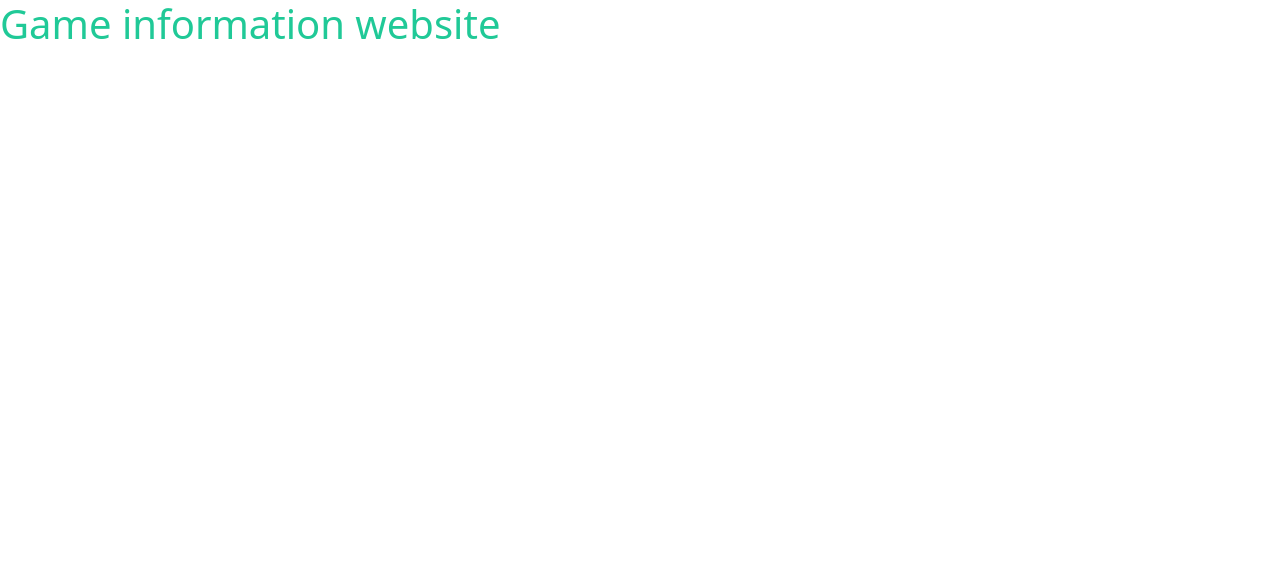
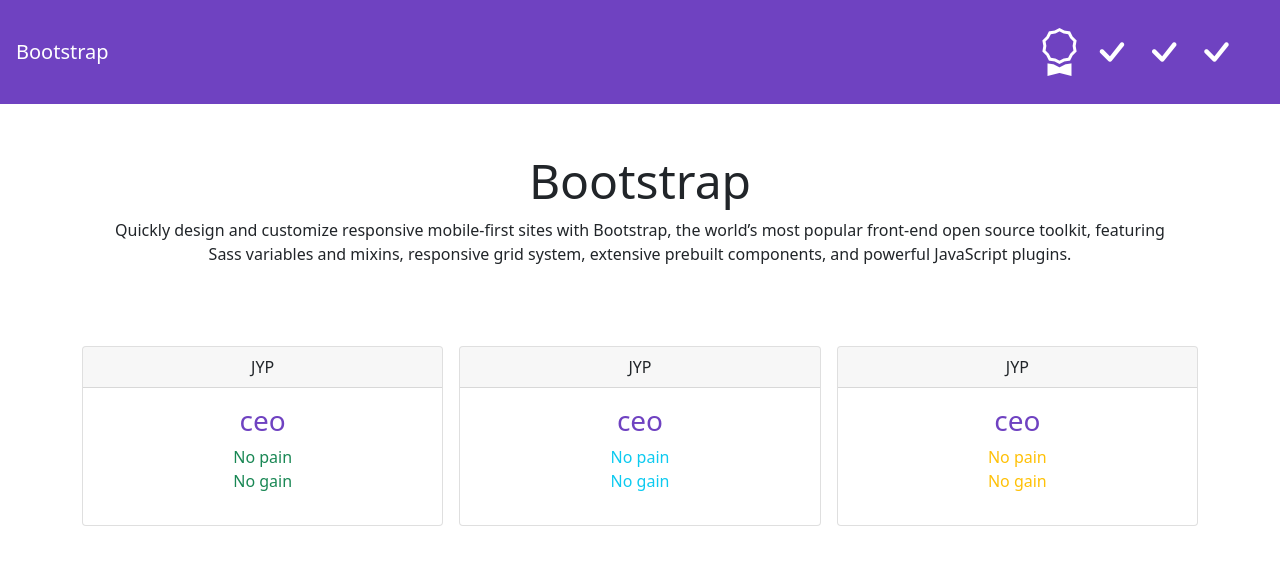
Before and after one commit to DragooCho/Game_information_website, a website: page index.html in a window 1280 px wide. Drawn offline with nearby package versions, Linux system fonts and the light colour scheme.

Commit message:
부트스트랩5  예제구현 완료

```diff
--- a/index.html
+++ b/index.html
@@ -6,8 +6,73 @@
     <meta name="viewport" content="width=device-width, initial-scale=1.0">
     <title>Game information website</title>
     <link rel="stylesheet" href="css/main.css">
+    <link rel="stylesheet" href="node_modules/bootstrap-icons/font/bootstrap-icons.css">
 </head>
 <body>
-    <h1 class="text-primary">Game information website</h1>
+    <header class="d-flex flex-column align-items-center flex-md-row p-3 bg-primary">
+        <h1 class="h5 my-0 me-md-auto">Bootstrap</h1>
+        <nav class="my-2 my-md-0 me-md-4">
+            <a href="#" >
+                <i class="bi bi-award cfs-5"></i>
+            </a>
+            <a href="#" >
+                <i class="bi bi-check cfs-5"></i>
+            </a>
+            <a href="#" >
+                <i class="bi bi-check cfs-5"></i>
+            </a>
+            <a href="#" >
+                <i class="bi bi-check cfs-5"></i>
+            </a>
+        </nav>
+    </header>
+
+    <section class="container">
+        <div class="p-3 pt-md-5 pb-md-4 text-center">
+            <h2 class="cfs-5">Bootstrap</h2>
+            <p>Quickly design and customize responsive mobile-first sites with Bootstrap,
+                the world’s most popular front-end open source toolkit,
+                featuring Sass variables and mixins, responsive grid system,
+                extensive prebuilt components, and powerful JavaScript plugins.</p>
+        </div>
+        <div class="g-3 row mb-5 text-center my-4">
+            <div class="col-12 col-md-4">
+                <div class="card">
+                    <div class="card-header">JYP</div>
+                    <div class="card-body">
+                        <h3 class="card-title text-primary">ceo</h3>
+                        <ul class="list-unstyled text-success">
+                            <li>No pain</li>
+                            <li>No gain</li>
+                        </ul>
+                    </div>
+                </div>
+            </div>
+            <div class="col-12 col-md-4">
+                <div class="card">
+                    <div class="card-header">JYP</div>
+                    <div class="card-body">
+                        <h3 class="card-title text-primary">ceo</h3>
+                        <ul class="list-unstyled text-info">
+                            <li>No pain</li>
+                            <li>No gain</li>
+                        </ul>
+                    </div>
+                </div>
+            </div>
+            <div class="col-12 col-md-4">
+                <div class="card">
+                    <div class="card-header">JYP</div>
+                    <div class="card-body">
+                        <h3 class="card-title text-primary">ceo</h3>
+                        <ul class="list-unstyled text-warning">
+                            <li>No pain</li>
+                            <li>No gain</li>
+                        </ul>
+                    </div>
+                </div>
+            </div>
+        </div>
+    </section>
 </body>
 </html>
--- /dev/null
+++ b/scss/_style.scss
@@ -0,0 +1,7 @@
+header * {
+  color: $white;
+}
+
+nav a {
+  text-decoration: none;
+}
--- /dev/null
+++ b/scss/_utilities.scss
@@ -0,0 +1,18 @@
+$utilities: () !default;
+$utilities: map-merge(
+  (
+    "custom-font-size": (
+      property: font-size,
+      class: cfs,
+      values: (
+        0: 0.5rem,
+        1: 1rem,
+        2: 1.5rem,
+        3: 2rem,
+        4: 2.5rem,
+        5: 3rem,
+      ),
+    ),
+  ),
+  $utilities
+);
--- /dev/null
+++ b/scss/_variables.scss
@@ -0,0 +1 @@
+$primary: #6f42c1;
--- a/scss/main.scss
+++ b/scss/main.scss
@@ -1,4 +1,4 @@
-$primary: #20c997;
-
-
-@import "../bootstrap/scss/bootstrap.scss";
+@import "variables";
+@import "utilities";
+@import "style";
+@import "../node_modules/bootstrap/scss/bootstrap.scss";
```
Also changed, not shown: css/main.css, scss/dist/_style.css (added), scss/dist/_utilities.css (added), scss/dist/_variables.css (added), scss/dist/main.css (added).
